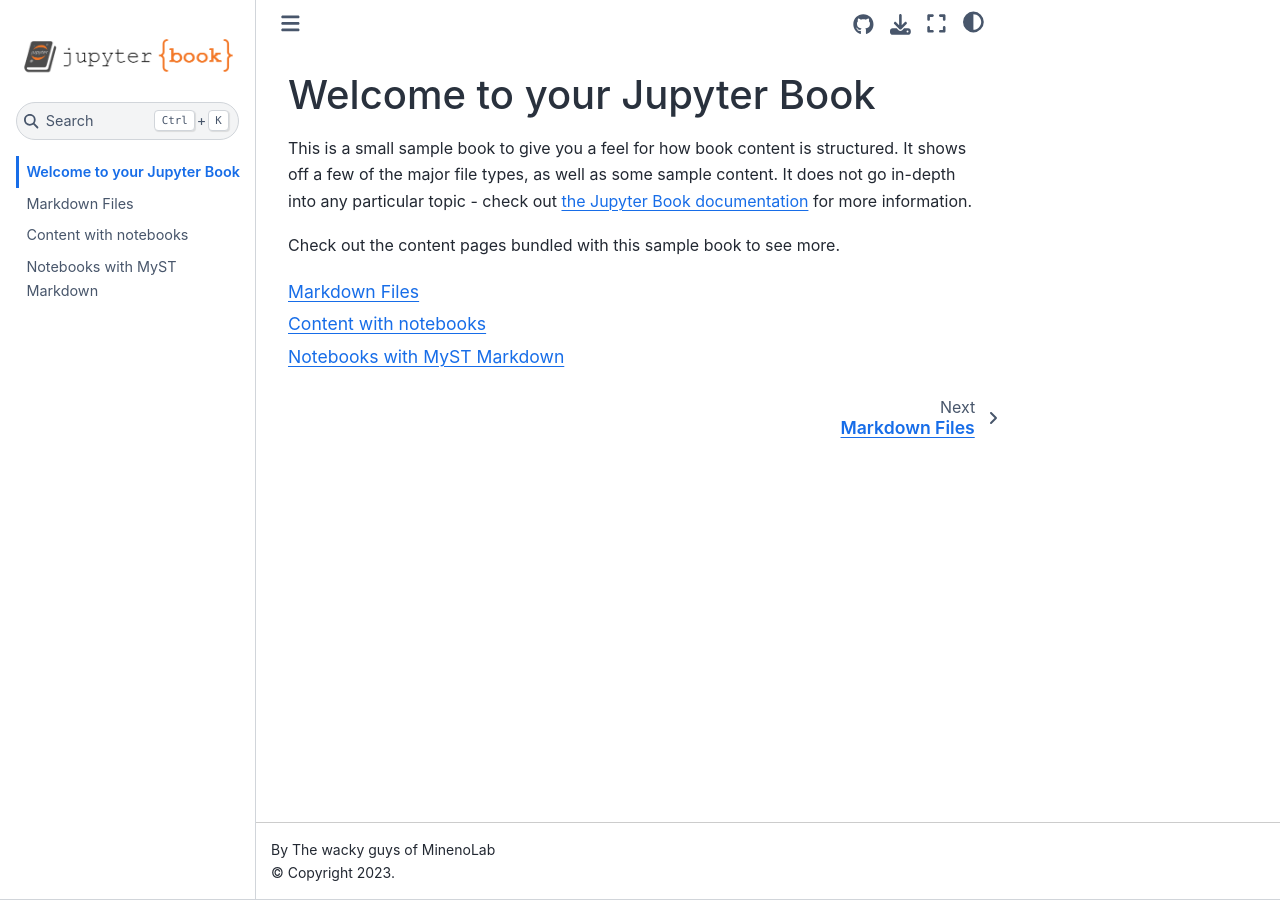
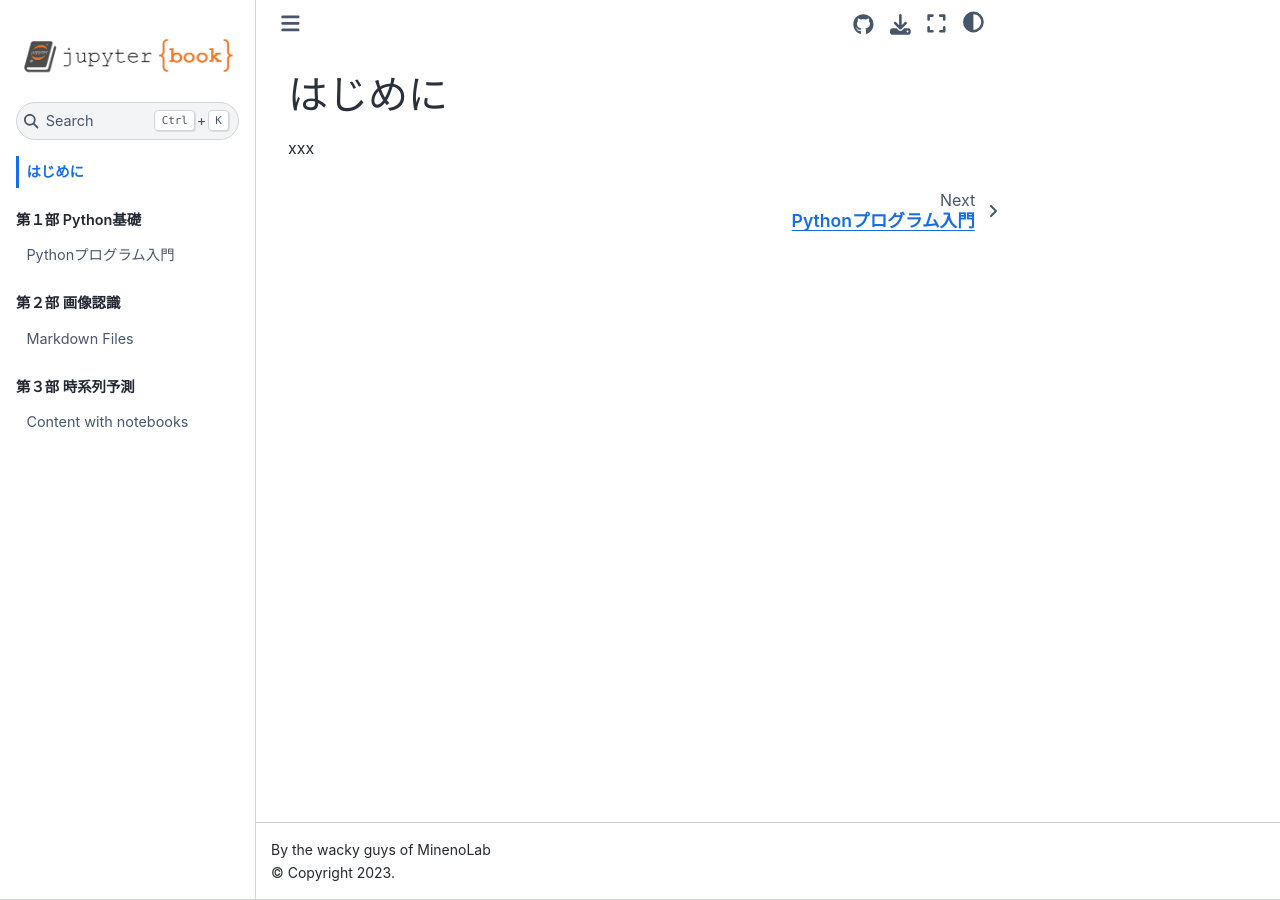
Before and after one commit to MinenoLab/CS-Exercise, a Jupyter Book: the page built from book/intro.md, in a window 1280 px wide. Built offline with Jupyter Book 1.0.4 settings and Sphinx 7.4.7 and the Sphinx Book theme 1.1.4, drawn with Linux system fonts in a browser that asks for light colours.

````diff
--- a/book/_config.yml
+++ b/book/_config.yml
@@ -1,9 +1,9 @@
 # Book settings
 # Learn more at https://jupyterbook.org/customize/config.html
 
-title: Computer Science Exercises
-author: The wacky guys of MinenoLab
-logo: logo.png
+title: 情報科学演習
+author: the wacky guys of MinenoLab
+logo: images/logo.png
 
 # Force re-execution of notebooks on each build.
 # See https://jupyterbook.org/content/execute.html
--- a/book/_toc.yml
+++ b/book/_toc.yml
@@ -3,7 +3,13 @@
 
 format: jb-book
 root: intro
-chapters:
-- file: markdown
-- file: notebooks
-- file: markdown-notebooks
+parts:
+  - caption: 第１部 Python基礎
+    chapters:
+      - file: python_basic
+  - caption: 第２部 画像認識
+    chapters:
+      - file: markdown
+  - caption: 第３部 時系列予測
+    chapters:
+      - file: notebooks.ipynb
--- a/book/intro.md
+++ b/book/intro.md
@@ -1,11 +1,2 @@
-# Welcome to your Jupyter Book
-
-This is a small sample book to give you a feel for how book content is
-structured.
-It shows off a few of the major file types, as well as some sample content.
-It does not go in-depth into any particular topic - check out [the Jupyter Book documentation](https://jupyterbook.org) for more information.
-
-Check out the content pages bundled with this sample book to see more.
-
-```{tableofcontents}
-```
+# はじめに
+xxx
````
Also changed, not shown: README.md (+44 -2 lines), book/images/logo.png (renamed from book/logo.png), book/python_basic.ipynb (added).
